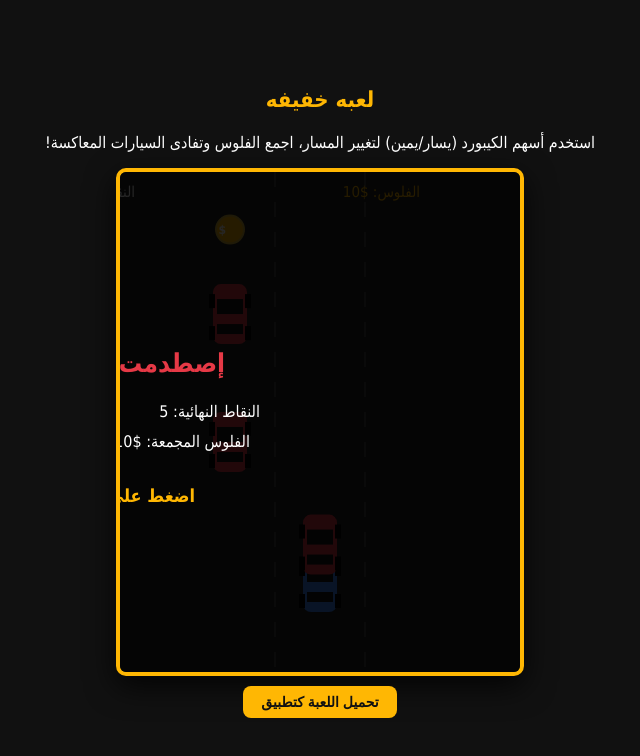
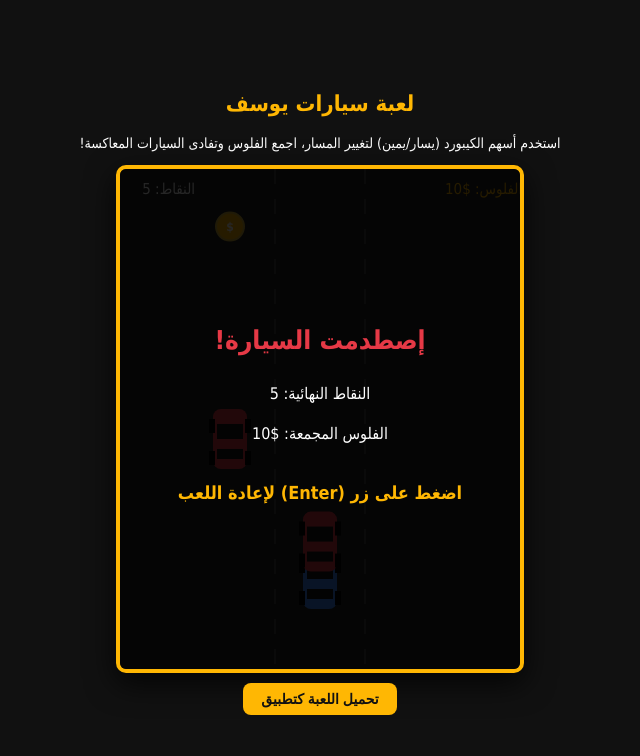
Before and after one commit to 8ilp/play, a plain HTML site: page index.html in a window 1280 px wide. Shown: the whole page, without its empty margins (320-960 px from the left). Drawn offline with Linux system fonts and the light colour scheme.

Commit message:
Update game title and improve UI elements

```diff
--- a/index.html
+++ b/index.html
@@ -3,7 +3,7 @@
 <head>
     <meta charset="UTF-8">
     <meta name="viewport" content="width=device-width, initial-scale=1.0">
-    <title>سباوي من سوق الجمعه</title>
+    <title>لعبة سيارات يوسف</title>
     <style>
         body {
             margin: 0;
@@ -19,6 +19,7 @@
         }
 
         h1 { margin: 5px; color: #ffb703; font-size: 22px; }
+        p { font-size: 14px; text-align: center; padding: 0 10px; }
 
         canvas {
             background: #222;
@@ -43,7 +44,7 @@
 </head>
 <body>
 
-    <h1>لعبه خفيفه</h1>
+    <h1>لعبة سيارات يوسف</h1>
     <p>استخدم أسهم الكيبورد (يسار/يمين) لتغيير المسار، اجمع الفلوس وتفادى السيارات المعاكسة!</p>
 
     <canvas id="gameCanvas" width="400" height="500"></canvas>
@@ -95,12 +96,11 @@
         }
 
         function spawnElements() {
-            // منع ظهور سيارة جديدة قريبة جداً من الأعلى لضمان الأمان
+            // منع تلاحق أو تراكم السيارات في نفس المسار عن طريق ترك مسافة آمنة رأسياً
             if (Math.random() < 0.02) {
                 let randomLane = Math.floor(Math.random() * 3);
 
-                // التأكد من عدم تراكب السيارات عند الظهور
-                let tooClose = obstacles.some(obs => obs.y < 0 && obs.lane === randomLane);
+                let tooClose = obstacles.some(obs => obs.y < 120 && obs.lane === randomLane);
                 if (!tooClose) {
                     obstacles.push({
                         lane: randomLane,
@@ -114,11 +114,14 @@
 
             if (Math.random() < 0.02) {
                 let randomLane = Math.floor(Math.random() * 3);
-                coins.push({
-                    lane: randomLane,
-                    y: -30,
-                    size: 14
-                });
+                let coinTooClose = coins.some(c => c.y < 100 && c.lane === randomLane);
+                if (!coinTooClose) {
+                    coins.push({
+                        lane: randomLane,
+                        y: -30,
+                        size: 14
+                    });
+                }
             }
         }
 
@@ -127,13 +130,11 @@
 
             speed += 0.0008;
 
-            // حركة انتقال سريعة وناعمة بين المسارات لتجنب أي تأخير
             player.x += (lanes[player.lane] - player.x) * 0.4;
 
             for (let i = 0; i < obstacles.length; i++) {
                 obstacles[i].y += speed;
 
-                // تقليل مساحة الاصطدام (Hitbox) بشكل أكبر لتكون اللعبة عادلة جداً
                 let marginX = 6;
                 let marginY = 10;
                 if (
@@ -216,7 +217,8 @@
 
                 ctx.fillStyle = "#fff";
                 ctx.font = "bold 12px Tahoma";
-                ctx.fillText("$", lanes[coins[i].lane] - 4, coins[i].y + 4);
+                ctx.textAlign = "center";
+                ctx.fillText("$", lanes[coins[i].lane], coins[i].y + 4);
             }
 
             drawCar(player.x, player.y + player.height/2, player.color);
@@ -225,28 +227,35 @@
                 drawCar(lanes[obstacles[i].lane], obstacles[i].y + obstacles[i].height/2, obstacles[i].color);
             }
 
+            // عدادات النقاط أثناء اللعب
+            ctx.textAlign = "right";
             ctx.fillStyle = "#fff";
             ctx.font = "15px Tahoma";
-            ctx.fillText("النقاط: " + score, 15, 25);
+            ctx.fillText("النقاط: " + score, 75, 25);
+
+            ctx.textAlign = "left";
             ctx.fillStyle = "#ffb703";
-            ctx.fillText("الفلوس: $" + moneyCount, 300, 25);
+            ctx.fillText("الفلوس: $" + moneyCount, 325, 25);
 
             if (!gameRunning) {
                 ctx.fillStyle = "rgba(0, 0, 0, 0.85)";
                 ctx.fillRect(0, 0, canvas.width, canvas.height);
 
+                // جعل محاذاة جميع النصوص في المنتصف تماماً
+                ctx.textAlign = "center";
+
                 ctx.fillStyle = "#e63946";
                 ctx.font = "bold 26px Tahoma";
-                ctx.fillText("إصطدمت السيارة!", 105, 200);
+                ctx.fillText("إصطدمت السيارة!", canvas.width / 2, 180);
 
                 ctx.fillStyle = "#fff";
                 ctx.font = "16px Tahoma";
-                ctx.fillText("النقاط النهائية: " + score, 140, 245);
-                ctx.fillText("الفلوس المجمعة: $" + moneyCount, 130, 275);
+                ctx.fillText("النقاط النهائية: " + score, canvas.width / 2, 230);
+                ctx.fillText("الفلوس المجمعة: $" + moneyCount, canvas.width / 2, 270);
 
                 ctx.fillStyle = "#ffb703";
                 ctx.font = "bold 18px Tahoma";
-                ctx.fillText("اضغط على زر (Enter) لإعادة اللعب", 75, 330);
+                ctx.fillText("اضغط على زر (Enter) لإعادة اللعب", canvas.width / 2, 330);
             }
         }
 
```
